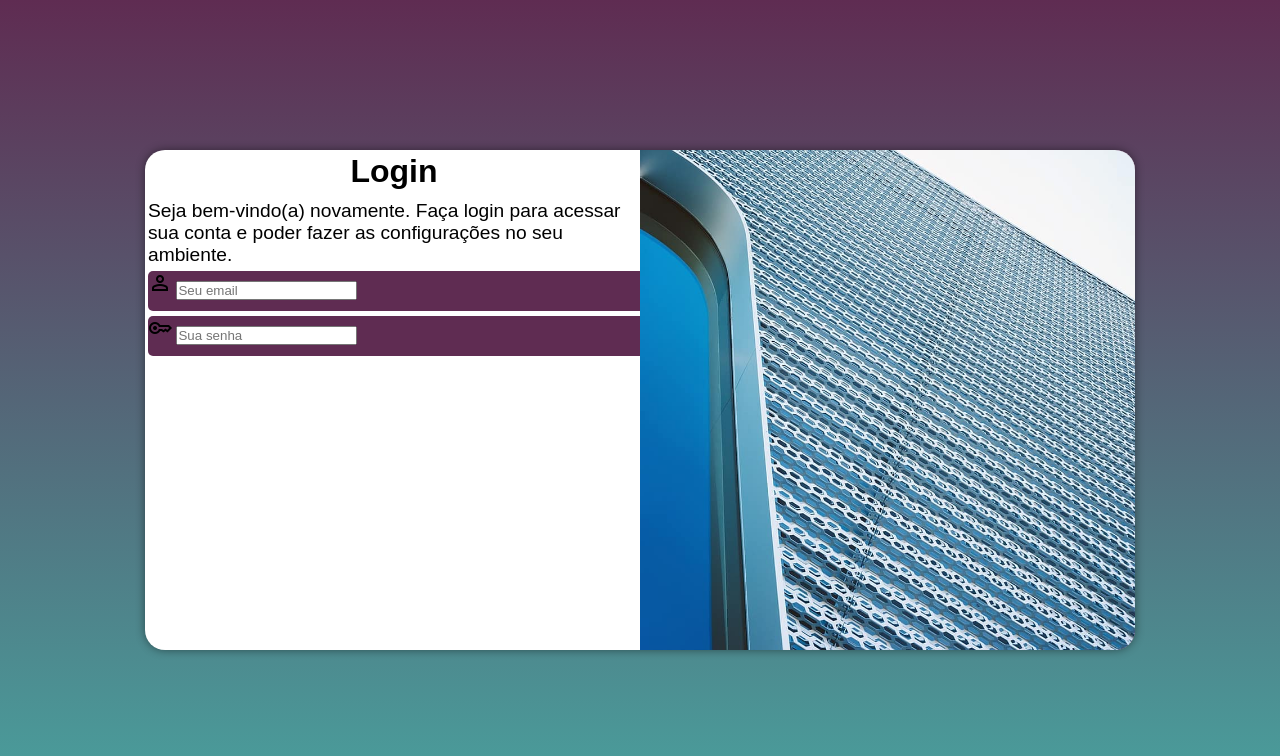
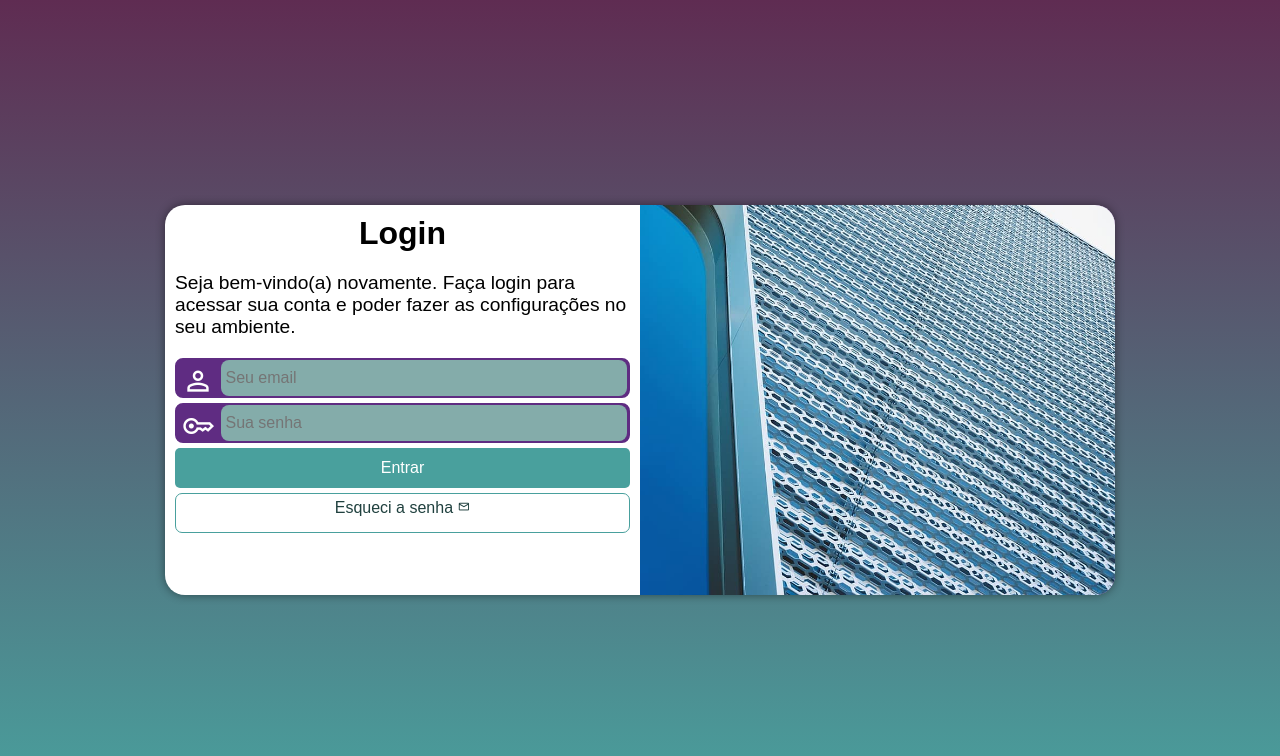
Before and after one commit to Brunomatheus/projeto-login, a plain HTML site: page index.html in a window 1280 px wide. Drawn offline with nearby package versions, Linux system fonts and the light colour scheme.

Commit message:
terminado o projeto-login

```diff
--- a/estilos/media-query.css
+++ b/estilos/media-query.css
@@ -14,6 +14,7 @@ Grandes telas: acima de 1200
     }
     section#login{
         width: 80vw;
+        height: 280px;
     }
     section#login >div#imagem{
         float: left;
@@ -25,26 +26,30 @@ Grandes telas: acima de 1200
         width: 70%;
     }
 }
-@media screen and (min-width: 992px){
+        @media screen and (min-width: 992px){
+
+
     body {
         background-image: linear-gradient(to top, #49a09d, #5f2c52);
     }
     section#login{
-        width: 990px;
+        width: 950px;
+        height: 390px;
     }
     section#login > div#imagem{
         float: right;
         width: 50%;
         height: 100%;
     }
-    section#login > div#formulari{
+    section#login > div#formulario{
         float: left;
         width: 50%;
     }
-    Div#formulario > h1{
+    div#formulario > h1{
         font-size: 2em;
     }
     div#formulario > p{
     font-size: 1.2em;
+    margin:20px 0px;
+    }
 }
-}
--- a/estilos/style.css
+++ b/estilos/style.css
@@ -3,7 +3,7 @@
 /*
     Paleta de cores
     verde: #49a09d
-    lilas: #5f2c52
+    lilas: #5f2c82
 */
 
 *{
@@ -13,7 +13,7 @@
     box-sizing: border-box;
 }
 body, html{
-    background-color: #5f2c52;
+    background-color: #5f2c82;
     height: 100vh;
     width: 100vw;
 }
@@ -26,10 +26,9 @@ section#login{
     position:absolute;
     top: 50%;
     left: 50%;
-    transform: translate(-50%, -50%);
     overflow: hidden;
+    background-color: white;
 
-    background-color: white;
     width: 260px;
     height: 500px;
     border-radius: 20px;
@@ -37,21 +36,19 @@ section#login{
     box-shadow: 0px 0px 10px rgba(0, 0, 0, 0.450);
     transition: width 0.3s, height 0.3s;
     transition-timing-function: ease;
+    transform: translate(-50%, -50%);
 }
 section#login > div#imagem{
     display: block;
-    background: #5f2c52 url(../imagens/metal.jpg) no-repeat;
+    background: #5f2c82 url(../imagens/metal.jpg) no-repeat;
     background-position: left bottom;
     background-size: cover;
     height: 200px;
 }
-section#logim > div#formulario{
+section#login > div#formulario{
     display: block;
     padding: 10px;
 
-}
-div#formulario{
-    margin: 3px;
 }
 div#formulario > h1{
     text-align: center;
@@ -62,15 +59,37 @@ div#formulario > p{
 
 }
 form > div.campo{
-    background-color: #5f2c52;
+    background-color: #5f2c82;
+    border: 2px solid #5f2c82 ;
     display: block;
     width: 100%;
     height: 40px;
-    border-radius: 5px;
+    border-radius: 8px;
     margin: 5px 0px;
 }
 div.campo > label {
     display: none;
+
+}
+div.campo > span{
+    color: white;
+    font-size: 2em;
+    width: 40px;
+    padding: 5px;
+}
+div.campo > input{
+    background-color:#84acaa ;
+    font-size: 1em;
+     width:calc(100% - 45px);
+     height: 100%;
+
+     border: 0px;
+     border-radius: 8px;
+    padding: 4px;
+    transform: translateY(-14px);
+}
+div.campo >input:focus-within{
+    background-color: white;
 
 }
 form > input[type=submit] {
@@ -82,6 +101,7 @@ form > input[type=submit] {
     color: white;
     border: none;
     border-radius: 5px;
+    cursor: pointer;
 }
 
 form > input[type=submit]:hover {
```
